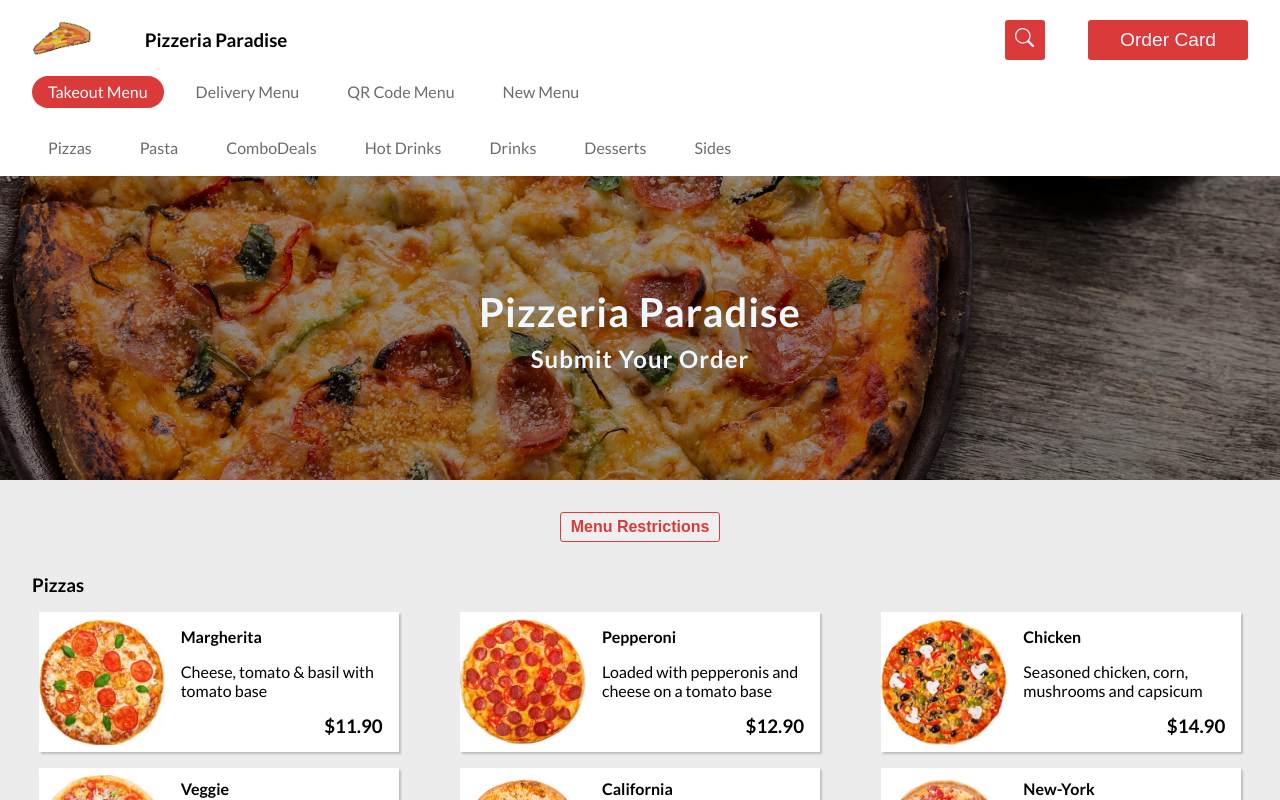
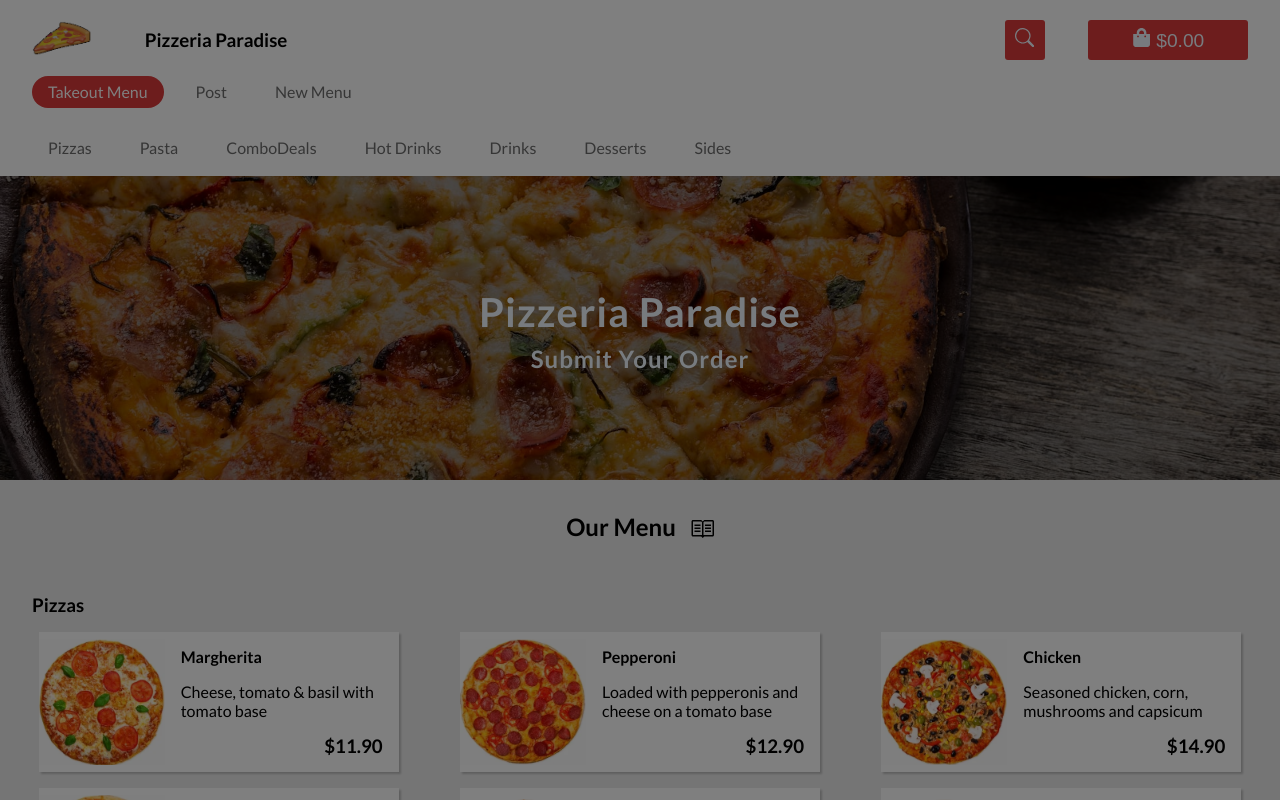
Before and after one commit to ajarek/react-57-vite-pizzeria-online-ordering-system, a React (Vite) app: page / in a window 1280 px wide. Both pictures are taken after a click on the element 639 px from the left and 682 px from the top of the page. Shown: the top 800 px of the page. Built offline with nearby package versions, Linux system fonts and the light colour scheme.

Commit message:
added useContext

```diff
--- a/src/App.jsx
+++ b/src/App.jsx
@@ -1,19 +1,25 @@
+import { useState, createContext } from 'react'
 import Header from './components/Header/Header'
 import MenuSection from './components/MenuSection/MenuSection'
 import InfoSection from './components/InfoSection/InfoSection'
 import Contact from './components/Contact/Contact'
 import Footer from './components/Footer/Footer'
+import FullPageLayout from './components/FullPageLayout/FullPageLayout'
 
+export const AppContext = createContext()
 
 function App() {
-
+  const [items, setItems] = useState(null);
   return (
     <div className='App'>
+      {items?<FullPageLayout/>:null}
+      <AppContext.Provider value={{items, setItems}}>
       <Header />
       <MenuSection />
       <InfoSection/>
       <Contact />
      <Footer/>
+     </AppContext.Provider>
     </div>
   )
 }
--- a/src/components/Contact/Contact.jsx
+++ b/src/components/Contact/Contact.jsx
@@ -4,7 +4,7 @@ import './Contact.css'
 
 const Contact = () => {
   return (
-    <div className='contact' >
+    <div className='contact' id='post' >
       <h2>Contact Us</h2>
       <Form/>
     </div>
--- /dev/null
+++ b/src/components/FullPageLayout/FullPageLayout.css
@@ -0,0 +1,13 @@
+.root {
+  position: fixed;
+  top: 0;
+  left: 0;
+  z-index: 9999;
+  width: 100%;
+  height: 100vh;
+  display: flex;
+  flex-direction: column;
+  justify-content: center;
+  align-items: center;
+  background-color: rgba(0,0,0,0.5);
+}
--- /dev/null
+++ b/src/components/FullPageLayout/FullPageLayout.jsx
@@ -0,0 +1,17 @@
+import React from "react"
+
+import classes from "./FullPageLayout.css"
+
+export const FullPageLayout = ({children}) => {
+
+
+  return (
+    <div
+      className={'root'}
+
+    >
+      {children}
+    </div>
+  )
+}
+export default FullPageLayout
--- a/src/components/Logo/Logo.jsx
+++ b/src/components/Logo/Logo.jsx
@@ -1,4 +1,5 @@
 import React from 'react'
+import { FaShoppingBag } from 'react-icons/fa';
 import { BsSearch } from 'react-icons/bs'
 import './Logo.css'
 const Logo = () => {
@@ -21,7 +22,7 @@ const Logo = () => {
         <button className='search'>
           <BsSearch />
         </button>
-        <button className='service'>Order Card</button>
+        <button className='service'><FaShoppingBag/> <span>$0.00</span></button>
       </div>
     </div>
   )
--- a/src/components/MenuSection/MenuSection.css
+++ b/src/components/MenuSection/MenuSection.css
@@ -3,30 +3,23 @@
   min-height: 60vh;
   display: flex;
   flex-direction: column;
-  padding:  1rem;
+  padding: 1rem;
 }
 .type-dish{
   padding: 1rem;
 }
 .menu-btn{
   margin: 1rem auto;
+  height: 50px;
+}
+.menu-btn h2{
+  display: flex;
+  align-items: flex-end;
+}
+.menu-btn span{
+  opacity: 0;
+}
 
-}
-.menu-btn button{
-width: 160px;
-height: 30px;
-font-size: 1rem;
-font-weight: 600;
-border-radius: 3px;
-border: 1px solid #db3a3a;
-color: #db3a3a;
-cursor: pointer;
-transition: all 0.3s ease-in-out;
-}
-.menu-btn button:hover{
-  background-color: #db3a3a;
-  color:#f0f8ff ;
-}
 .dish-list{
   display: grid;
   grid-template-columns: repeat(3,1fr);
--- a/src/components/MenuSection/MenuSection.jsx
+++ b/src/components/MenuSection/MenuSection.jsx
@@ -1,12 +1,25 @@
-import React from 'react'
+import React ,{useEffect, useState, useContext} from 'react'
+import { AppContext } from '../../App'
+import { GoBook } from 'react-icons/go';
 import data from '../../assets/data.json'
 import './MenuSection.css'
 const MenuSection = () => {
 
+  const {items, setItems} = useContext(AppContext)
+
+  const handleClick= (id)=>{
+
+    const item = data.pizza.find(el => el.id ==id)
+    setItems(item)
+
+  }
+  console.log(items)
+
+
   return (
     <section  id='pizza' className='dish-section'>
       <div  className='menu-btn'>
-        <button>Menu Restrictions</button>
+        <h2>Our Menu <span>1</span>  <GoBook/></h2>
       </div>
       <div  className='type-dish'>
         <h3>Pizzas</h3>
@@ -16,10 +29,13 @@ const MenuSection = () => {
         id='pasta'
       >
         {data.pizza.map((el) => {
+          const id=el.id
           return (
             <div
               key={el.id}
               className='card'
+              id={el.id}
+              onClick={()=>handleClick((id))}
             >
               <div className='card-img'>
                 <img
--- a/src/components/Navigation/Navigation.jsx
+++ b/src/components/Navigation/Navigation.jsx
@@ -16,22 +16,14 @@ const Navigation = () => {
             Takeout Menu
           </a>
         </li>
+
         <li>
           <a
-            className={activeLink === 'delivery' ? 'active-link' : 'nav-link'}
-            onClick={() => setActiveLink('delivery')}
-            href='#delivery'
+            className={activeLink === 'post' ? 'active-link' : 'nav-link'}
+            onClick={() => setActiveLink('post')}
+            href='#post'
           >
-            Delivery Menu
-          </a>
-        </li>
-        <li>
-          <a
-            className={activeLink === 'qr' ? 'active-link' : 'nav-link'}
-            onClick={() => setActiveLink('qr')}
-            href='#'
-          >
-            QR Code Menu
+            Post
           </a>
         </li>
         <li>
```
